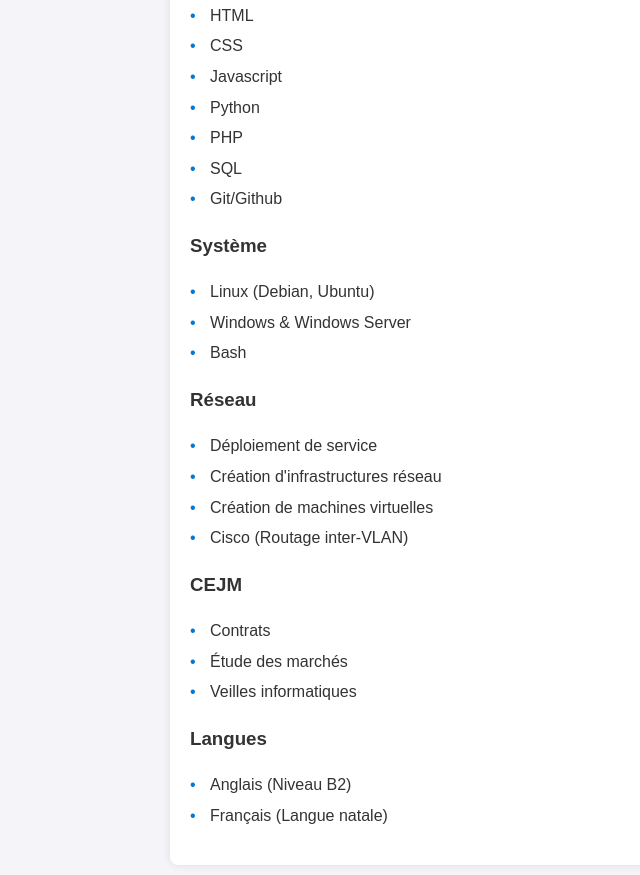
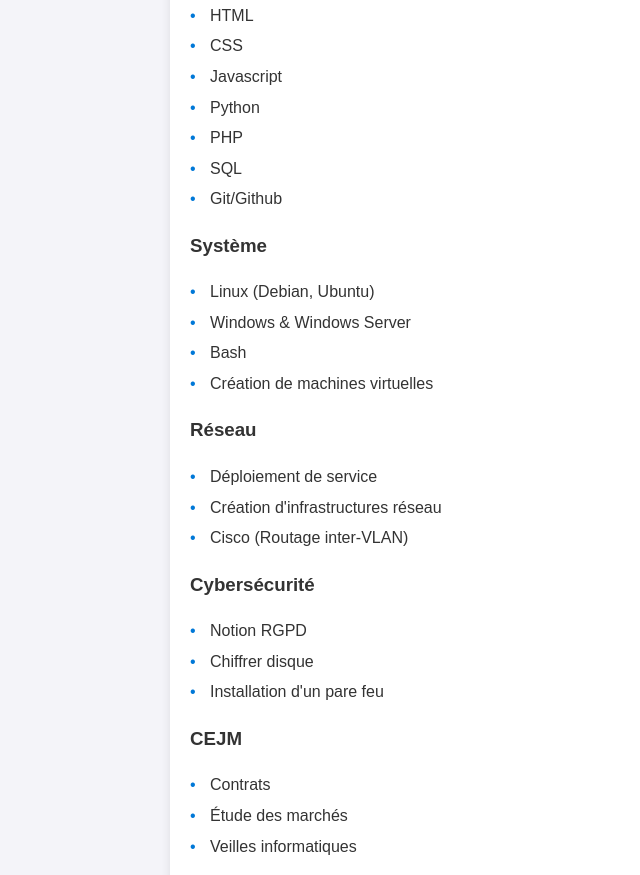
Before and after one commit to theo-oger/siteCV, a plain HTML site: page index.html in a window 1280 px wide. Shown: the part 424-1299 px from the top of the page, without its empty margins (0-640 px from the left). Drawn offline with Linux system fonts and the light colour scheme.

Commit message:
Update index.html

```diff
--- a/index.html
+++ b/index.html
@@ -92,15 +92,23 @@
         <li>Linux (Debian, Ubuntu)</li>
         <li>Windows & Windows Server</li>
         <li>Bash</li>
+        <li>Création de machines virtuelles</li>
     </ul>
 
     <h3>Réseau</h3>
     <ul>
         <li>Déploiement de service</li>
         <li>Création d'infrastructures réseau</li>
-        <li>Création de machines virtuelles</li>
         <li>Cisco (Routage inter-VLAN)</li>
     </ul>
+
+
+     <h3>Cybersécurité</h3>
+     <ul>
+  <li>Notion RGPD</li>
+  <li>Chiffrer disque</li>
+  <li> Installation d'un pare feu</li>
+     </ul>
 
     <h3>CEJM</h3>
     <ul>
```
